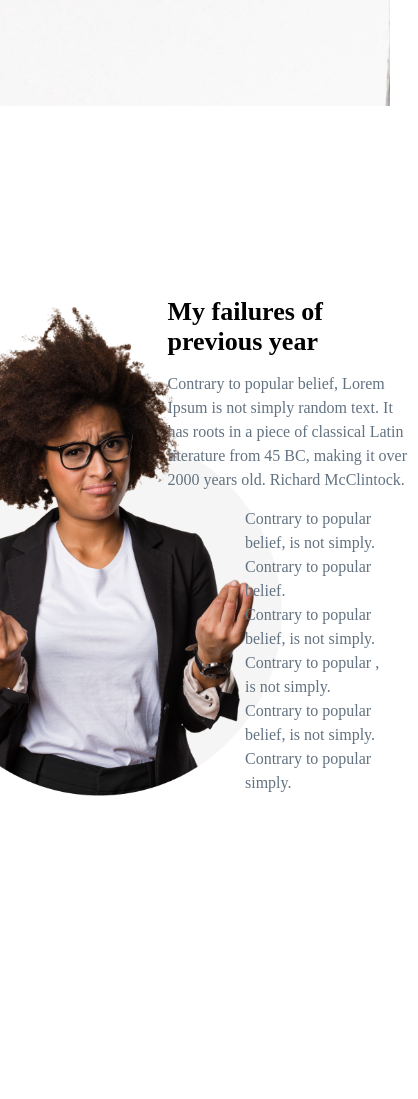
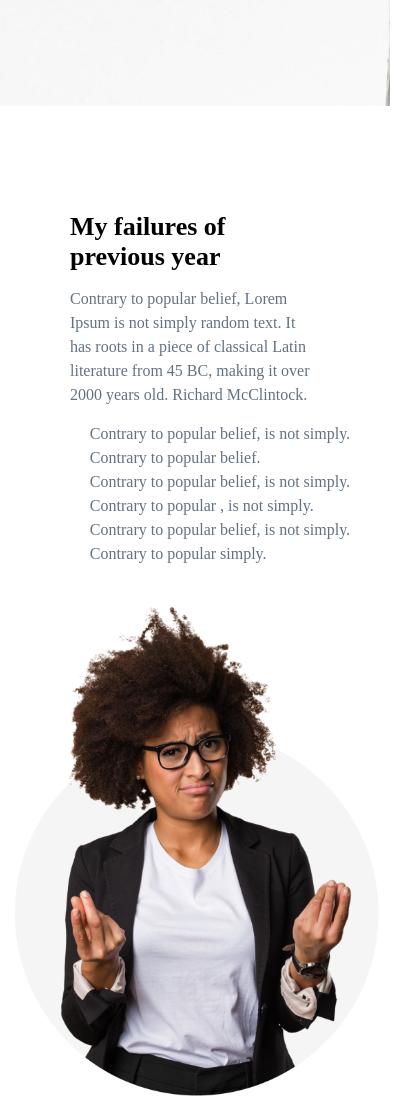
Before and after one commit to RionelxSlovesky/Responsive-Assignment1-ProgrammingHero, a plain HTML site: page index.html in a window 390 px wide. Shown: the part 720-1819 px from the top of the page, 418 px wide, since content can reach past the window. Before the commit the page ends 1688 px from the top, so only its background shows below. Drawn offline with Linux system fonts and the light colour scheme.

Commit message:
Failure section responsive
made the failure section responsive, might edit more later

```diff
--- a/styles/style.css
+++ b/styles/style.css
@@ -59,12 +59,15 @@ header {
 }
 
 /* main */
+
+/* failure */
 #failure {
     height: 100vh;
-    min-height: 500px;
+    min-height: 1000px;
     display: flex;
     align-items: center;
     justify-content: space-between;
+    padding: 30px;
 }
 
 #failure-img-container {
@@ -140,6 +143,26 @@ header {
         font-size: 16px;
     }
 
+    /* main */
+
+    /* failure */
+
+    #failure {
+        flex-direction: column-reverse;
+        justify-content: center;
+
+    }
+
+    #failure-img-container {
+        width: 100%;
+    }
+
+    #failure-content-container {
+        width: 100%;
+        margin-bottom: 30px;
+    }
+
+
 
 
 }
```
